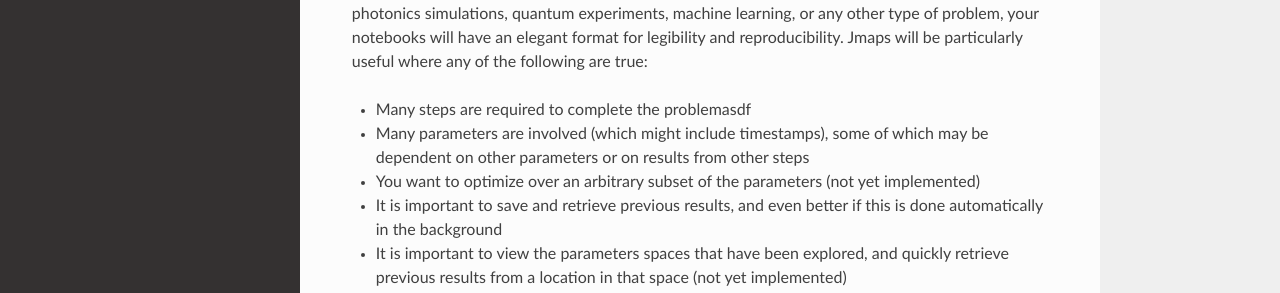
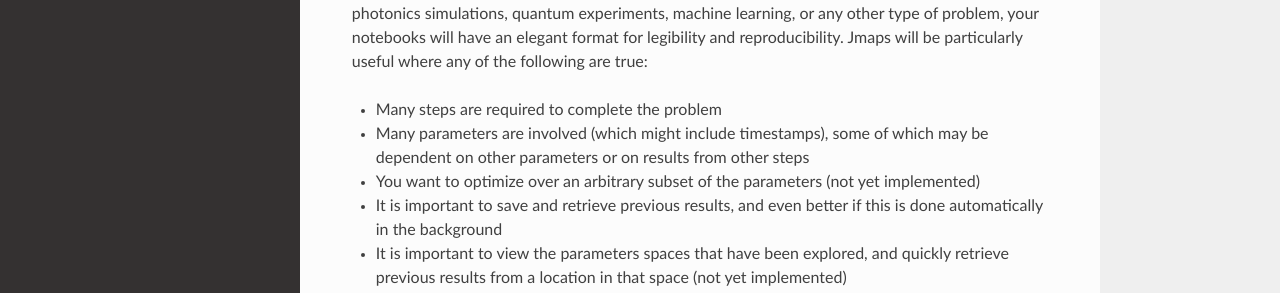
Before and after one commit to Sephiram591/JourneyMAPS, a Sphinx documentation site: the page built from docs/index.rst, in a window 1280 px wide and 900 px high. Shown: the part 310-603 px from the top of the window. Built offline with Sphinx 7.4.7 and the Read the Docs theme 3.1.0, drawn with Linux system fonts in a browser that asks for light colours.

Commit message:
Final debug

```diff
--- a/docs/index.rst
+++ b/docs/index.rst
@@ -10,7 +10,7 @@
 machine learning, or any other type of problem, your notebooks will have an elegant format for legibility and reproducibility.
 Jmaps will be particularly useful where any of the following are true:
 
-- Many steps are required to complete the problemasdf
+- Many steps are required to complete the problem
 - Many parameters are involved (which might include timestamps), some of which may be dependent on other parameters or on results from other steps
 - You want to optimize over an arbitrary subset of the parameters (not yet implemented)
 - It is important to save and retrieve previous results, and even better if this is done automatically in the background
```
